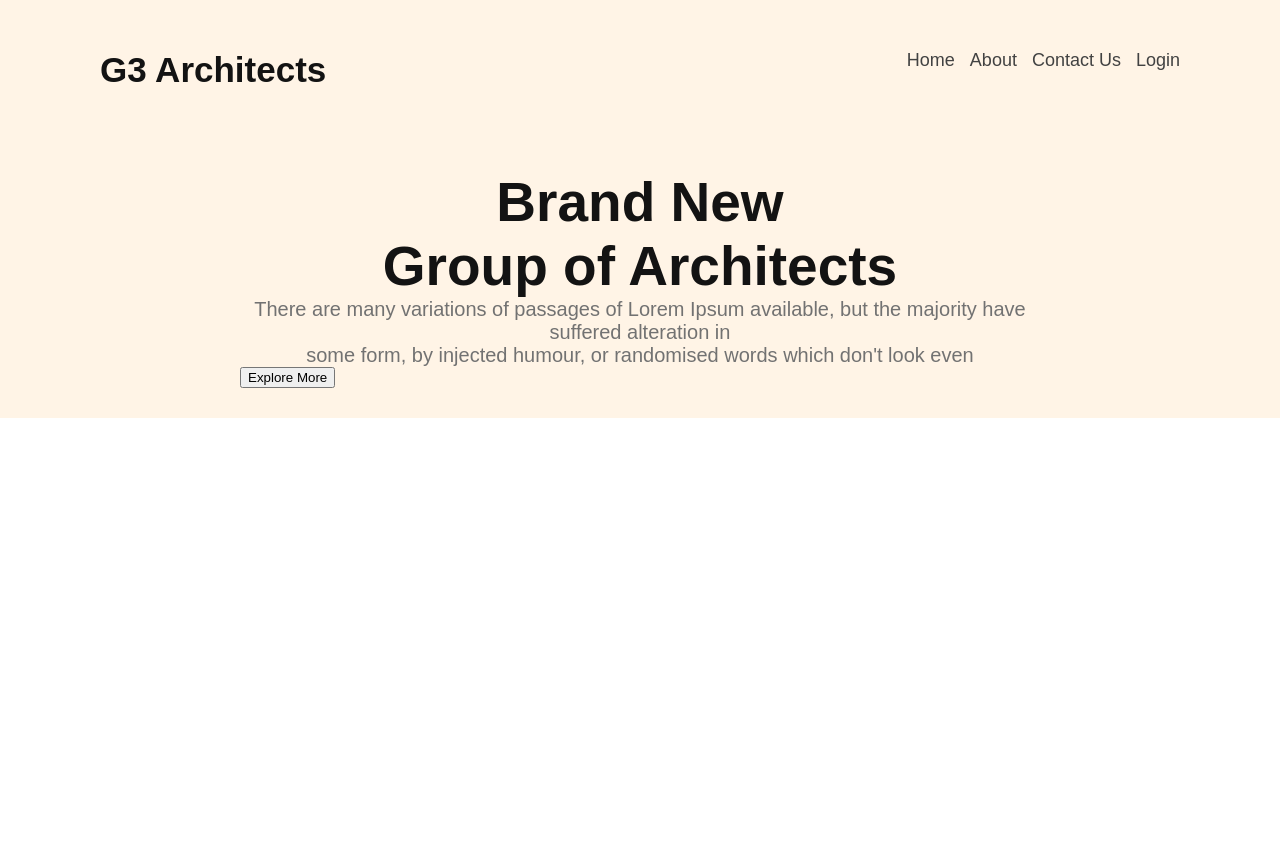
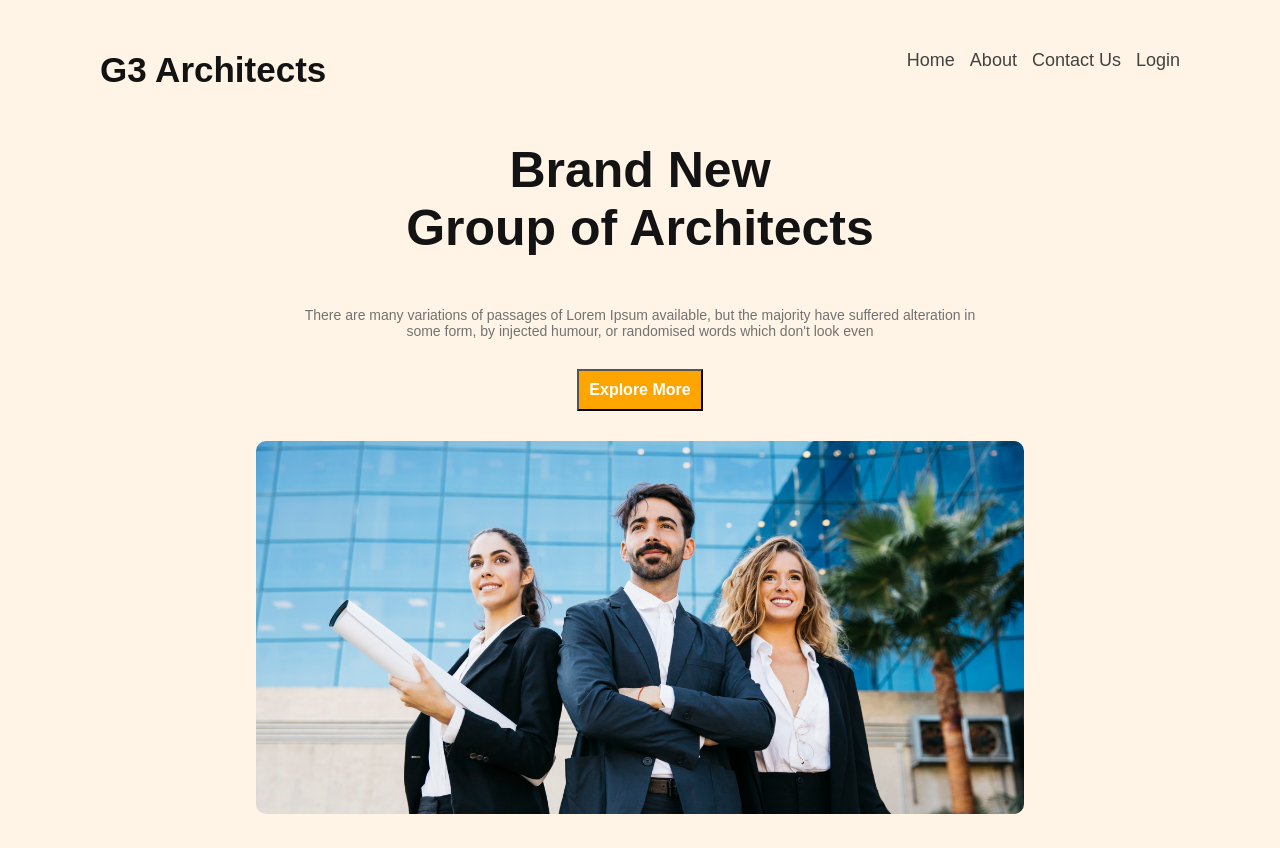
Before and after one commit to ArjumanJesmin/architects-project, a plain HTML site: page index.html in a window 1280 px wide. Before the commit the page ends 800 px from the top, so only its background shows below. Drawn offline with Linux system fonts and the light colour scheme.

Commit message:
Header Section is Updated

```diff
--- a/index.html
+++ b/index.html
@@ -39,6 +39,11 @@
                     </button>
             </div>
         </section>
+        <section>
+            <div class="section-banner">
+                <img src="./images/banner.png" alt="">
+            </div>
+        </section>
     </header>
 
 </body>
--- a/style/style.css
+++ b/style/style.css
@@ -28,6 +28,7 @@
     display: flex;
     justify-content: end;
     list-style: none;
+    padding-bottom: 40px;
 }
 
 .header-menu ul li a {
@@ -37,19 +38,50 @@
     color: #424242;
 }
 .header-section{
-    padding: 50px  240px 30px;
+    width: 100%;
+text-align: center;
+margin-bottom: 30px;
 }
 .header-title{
-    font-size: 55px;
+    text-align: center;
+    font-size: 50px;
     font-weight: 700;
     text-align: center;
     color:#131313;
+    padding-bottom: 20px;
+    margin-bottom: 10px;
 }
 .header-desc{
-    font-size: 20px;
+    text-align: center;
+    font-size: 14px;
     font-weight: 400;
     text-align: center;
     color:#727272 ;
+    padding: 20px;
+    margin-bottom: 10px;
+ }
+ .header-btn{
+    font-size:16px;
+    font-weight: 600;
+    text-align: center;
+    color: #FFFFFF ;
+    background-color:orange;
+    padding: 10px;
+
+ }
+ /* End Header button area */
+
+ /* ---------------
+ section banner area start
+ ------------------------ */
+ .section-banner{
+    text-align: center;
+ }
+ .section-banner img{
+    width: 60%;
+    height: 35%;
+    margin-bottom: 30px;
+    border-radius: 10px;
  }
 
 /* Media Queries small device area start */
@@ -76,4 +108,10 @@
         font-size: 15px;
         color: #424242;
     }
+    .section-banner img{
+        width: 80%;
+        height: 40%;
+        margin: 5px;
+        border-radius: 10px;
+     }
     }
```
